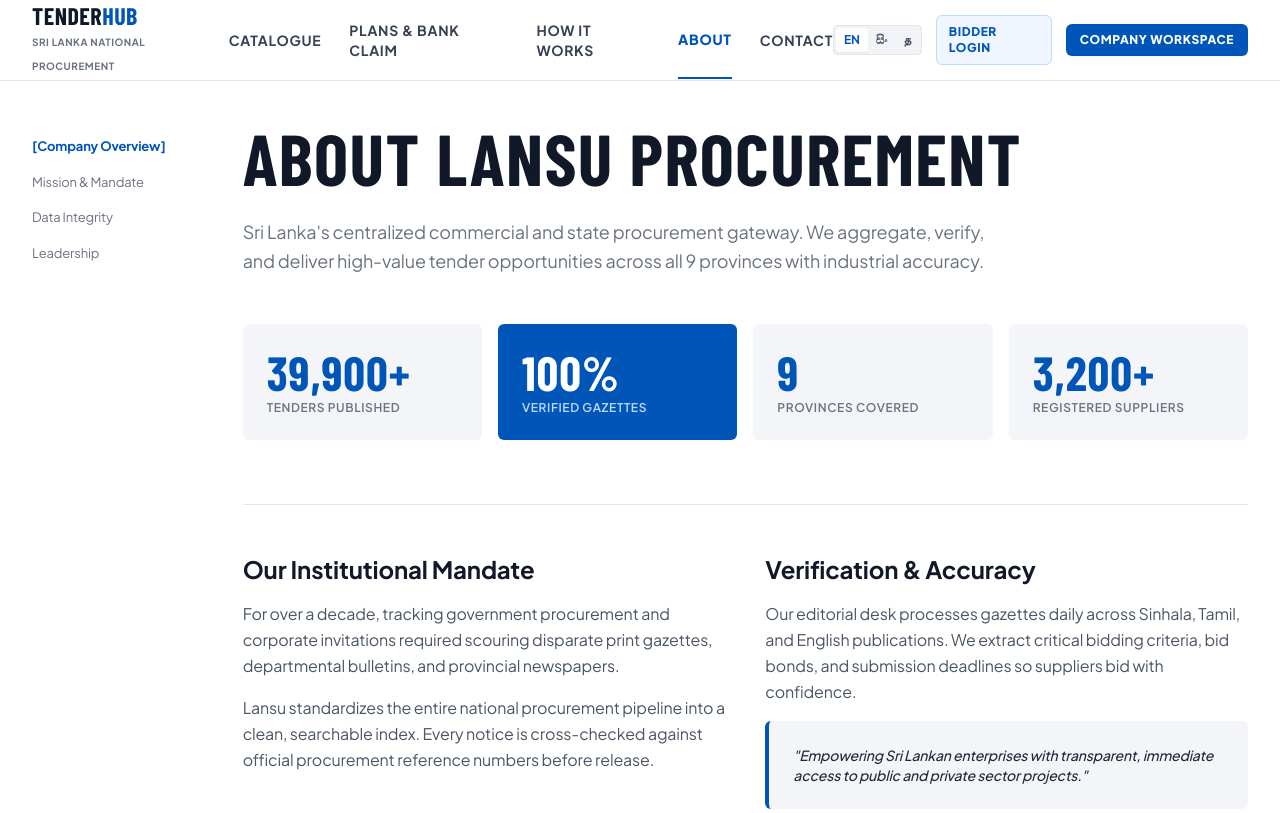
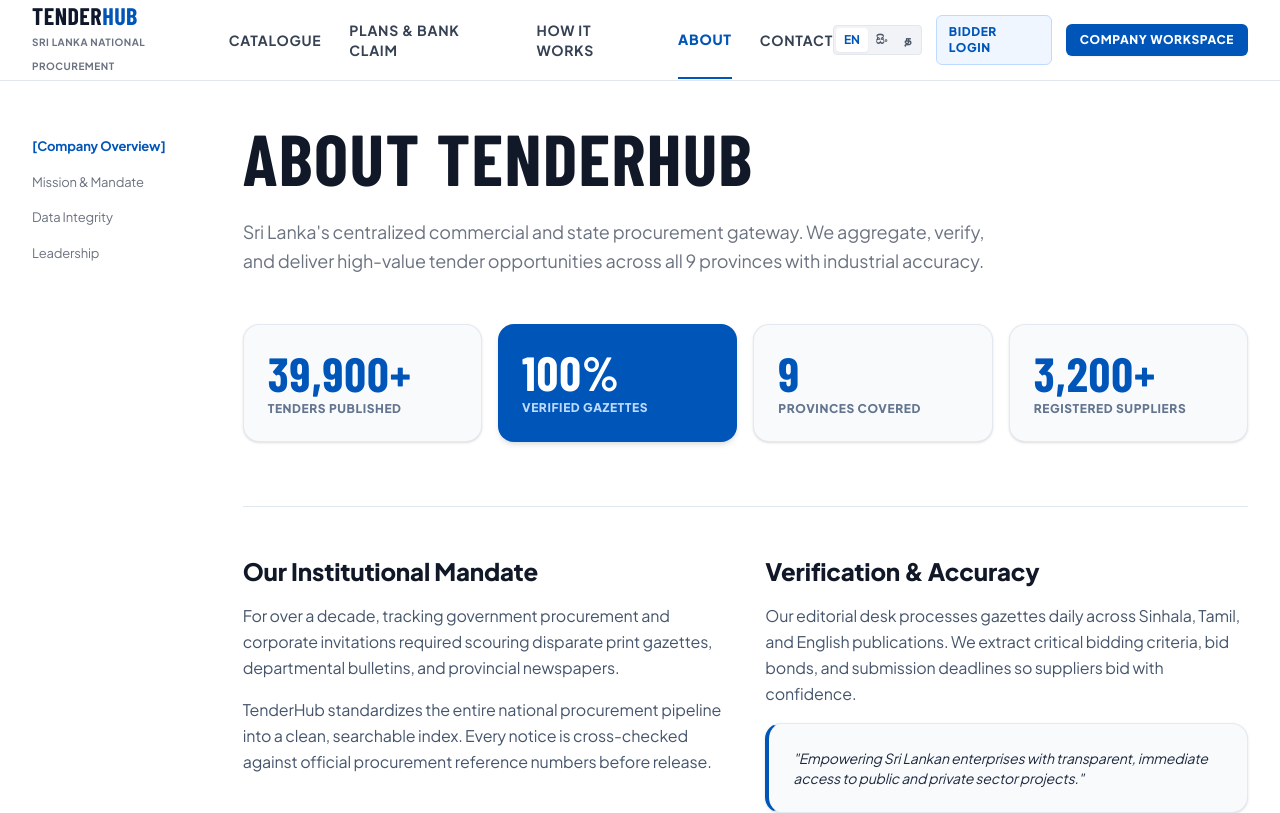
Before and after one commit to WAH-ISHAN/tender, a Next.js app in the folder web/: page /about-us in a window 1280 px wide. Shown: the top 813 px of the page. Built offline with nearby package versions, Linux system fonts and the light colour scheme; a web font is replaced by a local one.

Commit message:
feat: make About Us subnav interactive and modernize index panels

```diff
--- a/web/src/app/(public)/about-us/page.tsx
+++ b/web/src/app/(public)/about-us/page.tsx
@@ -1,71 +1,226 @@
+"use client";
+import { useState } from "react";
 import Link from "next/link";
 
+type AboutTab = "overview" | "mandate" | "integrity" | "leadership";
+
 export default function AboutUsPage() {
+  const [activeTab, setActiveTab] = useState<AboutTab>("overview");
+
   return (
     <div className="max-w-[1680px] mx-auto px-4 sm:px-6 lg:px-8 py-10">
       <div className="grid grid-cols-1 lg:grid-cols-12 gap-8 lg:gap-12 items-start">
 
-        {/* Left Subnav */}
-        <aside className="lg:col-span-2 hidden lg:flex flex-col gap-4 pt-4 text-[13px] text-[#6B7280]">
-          <Link href="#" className="text-[#0055B8] font-bold">[Company Overview]</Link>
-          <Link href="#" className="hover:text-[#0055B8] transition-colors">Mission &amp; Mandate</Link>
-          <Link href="#" className="hover:text-[#0055B8] transition-colors">Data Integrity</Link>
-          <Link href="#" className="hover:text-[#0055B8] transition-colors">Leadership</Link>
+        {/* Left Subnav (Interactive Functional Navigation) */}
+        <aside className="lg:col-span-2 hidden lg:flex flex-col gap-4 pt-4 text-[13px]">
+          <button
+            type="button"
+            onClick={() => setActiveTab("overview")}
+            className={`text-left transition-colors cursor-pointer ${
+              activeTab === "overview" ? "text-[#0055B8] font-bold" : "text-[#6B7280] hover:text-[#0055B8]"
+            }`}
+          >
+            {activeTab === "overview" ? "[Company Overview]" : "Company Overview"}
+          </button>
+
+          <button
+            type="button"
+            onClick={() => setActiveTab("mandate")}
+            className={`text-left transition-colors cursor-pointer ${
+              activeTab === "mandate" ? "text-[#0055B8] font-bold" : "text-[#6B7280] hover:text-[#0055B8]"
+            }`}
+          >
+            {activeTab === "mandate" ? "[Mission & Mandate]" : "Mission & Mandate"}
+          </button>
+
+          <button
+            type="button"
+            onClick={() => setActiveTab("integrity")}
+            className={`text-left transition-colors cursor-pointer ${
+              activeTab === "integrity" ? "text-[#0055B8] font-bold" : "text-[#6B7280] hover:text-[#0055B8]"
+            }`}
+          >
+            {activeTab === "integrity" ? "[Data Integrity]" : "Data Integrity"}
+          </button>
+
+          <button
+            type="button"
+            onClick={() => setActiveTab("leadership")}
+            className={`text-left transition-colors cursor-pointer ${
+              activeTab === "leadership" ? "text-[#0055B8] font-bold" : "text-[#6B7280] hover:text-[#0055B8]"
+            }`}
+          >
+            {activeTab === "leadership" ? "[Leadership]" : "Leadership"}
+          </button>
         </aside>
 
         {/* Main Content */}
         <main className="lg:col-span-10">
+
+          {/* Dynamic Header according to active tab */}
           <h1 className="font-display text-5xl sm:text-6xl md:text-7xl font-black text-[#111827] uppercase leading-none mb-6">
-            ABOUT LANSU PROCUREMENT
+            {activeTab === "overview" && "ABOUT TENDERHUB"}
+            {activeTab === "mandate" && "MISSION & MANDATE"}
+            {activeTab === "integrity" && "DATA INTEGRITY & SECURITY"}
+            {activeTab === "leadership" && "EXECUTIVE GOVERNANCE"}
           </h1>
+
           <p className="text-lg text-[#6B7280] max-w-3xl mb-12 font-normal leading-relaxed">
-            Sri Lanka's centralized commercial and state procurement gateway. We aggregate, verify, and deliver high-value tender opportunities across all 9 provinces with industrial accuracy.
+            {activeTab === "overview" &&
+              "Sri Lanka's centralized commercial and state procurement gateway. We aggregate, verify, and deliver high-value tender opportunities across all 9 provinces with industrial accuracy."}
+            {activeTab === "mandate" &&
+              "Standardizing public and private sector bidding across Sri Lanka through transparent, real-time national gazette aggregation and verified RFP indexing."}
+            {activeTab === "integrity" &&
+              "Every notice undergoes multi-stage verification across Sinhala, Tamil, and English publications with SHA-256 cryptographic document validation."}
+            {activeTab === "leadership" &&
+              "Directed by senior procurement intelligence specialists, legal compliance officers, and enterprise software architects based at World Trade Centre, Colombo."}
           </p>
 
+          {/* TAB 1: COMPANY OVERVIEW */}
+          {activeTab === "overview" && (
+            <div className="animate-fadeIn">
               {/* Metric Badges Grid */}
               <div className="grid grid-cols-2 md:grid-cols-4 gap-4 mb-16">
-            <div className="bg-[#F3F5F8] p-6 rounded-md">
+                <div className="bg-[#F8FAFC] border border-slate-200/90 p-6 rounded-2xl shadow-sm hover:shadow-md transition-all">
                   <div className="font-display text-4xl lg:text-5xl font-black text-[#0055B8]">39,900+</div>
-              <div className="text-xs text-gray-500 uppercase tracking-wider font-semibold mt-1">Tenders Published</div>
+                  <div className="text-xs text-slate-500 uppercase tracking-wider font-extrabold mt-1">Tenders Published</div>
                 </div>
-            <div className="bg-[#0055B8] text-white p-6 rounded-md">
+                <div className="bg-[#0055B8] text-white p-6 rounded-2xl shadow-md hover:shadow-lg transition-all">
                   <div className="font-display text-4xl lg:text-5xl font-black text-white">100%</div>
-              <div className="text-xs text-blue-200 uppercase tracking-wider font-semibold mt-1">Verified Gazettes</div>
+                  <div className="text-xs text-blue-200 uppercase tracking-wider font-extrabold mt-1">Verified Gazettes</div>
                 </div>
-            <div className="bg-[#F3F5F8] p-6 rounded-md">
+                <div className="bg-[#F8FAFC] border border-slate-200/90 p-6 rounded-2xl shadow-sm hover:shadow-md transition-all">
                   <div className="font-display text-4xl lg:text-5xl font-black text-[#0055B8]">9</div>
-              <div className="text-xs text-gray-500 uppercase tracking-wider font-semibold mt-1">Provinces Covered</div>
+                  <div className="text-xs text-slate-500 uppercase tracking-wider font-extrabold mt-1">Provinces Covered</div>
                 </div>
-            <div className="bg-[#F3F5F8] p-6 rounded-md">
+                <div className="bg-[#F8FAFC] border border-slate-200/90 p-6 rounded-2xl shadow-sm hover:shadow-md transition-all">
                   <div className="font-display text-4xl lg:text-5xl font-black text-[#0055B8]">3,200+</div>
-              <div className="text-xs text-gray-500 uppercase tracking-wider font-semibold mt-1">Registered Suppliers</div>
+                  <div className="text-xs text-slate-500 uppercase tracking-wider font-extrabold mt-1">Registered Suppliers</div>
                 </div>
               </div>
 
               {/* Editorial Story Section */}
-          <div className="grid grid-cols-1 md:grid-cols-2 gap-10 border-t border-[#E2E6ED] pt-12">
+              <div className="grid grid-cols-1 md:grid-cols-2 gap-10 border-t border-slate-200 pt-12">
                 <div>
-              <h2 className="text-2xl font-bold text-[#111827] mb-4">Our Institutional Mandate</h2>
-              <p className="text-gray-600 leading-relaxed mb-4">
+                  <h2 className="text-2xl font-black text-[#111827] mb-4">Our Institutional Mandate</h2>
+                  <p className="text-slate-600 font-normal leading-relaxed mb-4">
                     For over a decade, tracking government procurement and corporate invitations required scouring disparate print gazettes, departmental bulletins, and provincial newspapers.
                   </p>
-              <p className="text-gray-600 leading-relaxed">
-                Lansu standardizes the entire national procurement pipeline into a clean, searchable index. Every notice is cross-checked against official procurement reference numbers before release.
+                  <p className="text-slate-600 font-normal leading-relaxed">
+                    TenderHub standardizes the entire national procurement pipeline into a clean, searchable index. Every notice is cross-checked against official procurement reference numbers before release.
                   </p>
                 </div>
 
                 <div>
-              <h2 className="text-2xl font-bold text-[#111827] mb-4">Verification &amp; Accuracy</h2>
-              <p className="text-gray-600 leading-relaxed mb-4">
+                  <h2 className="text-2xl font-black text-[#111827] mb-4">Verification &amp; Accuracy</h2>
+                  <p className="text-slate-600 font-normal leading-relaxed mb-4">
                     Our editorial desk processes gazettes daily across Sinhala, Tamil, and English publications. We extract critical bidding criteria, bid bonds, and submission deadlines so suppliers bid with confidence.
                   </p>
-              <div className="bg-[#F3F5F8] p-6 rounded-md border-l-4 border-[#0055B8]">
-                <p className="text-sm font-medium text-gray-800 italic">
-                  "Empowering Sri Lankan enterprises with transparent, immediate access to public and private sector projects."
+                  <div className="bg-[#F8FAFC] p-6 rounded-2xl border border-slate-200/90 border-l-4 border-l-[#0055B8] shadow-sm">
+                    <p className="text-sm font-normal text-slate-800 italic">
+                      &quot;Empowering Sri Lankan enterprises with transparent, immediate access to public and private sector projects.&quot;
                     </p>
                   </div>
                 </div>
               </div>
+            </div>
+          )}
+
+          {/* TAB 2: MISSION & MANDATE */}
+          {activeTab === "mandate" && (
+            <div className="space-y-8 animate-fadeIn">
+              <div className="bg-white border border-slate-200/90 p-8 rounded-2xl shadow-sm">
+                <h2 className="text-2xl font-black text-[#111827] mb-4">National Procurement Modernization</h2>
+                <p className="text-slate-600 font-normal leading-relaxed mb-4">
+                  TenderHub acts as the bridge connecting public sector procurement authorities with competitive, qualified domestic and international contractors. Our mandate focuses on three core pillars:
+                </p>
+                <div className="grid grid-cols-1 sm:grid-cols-3 gap-6 pt-4">
+                  <div className="bg-[#F8FAFC] p-5 rounded-xl border border-slate-200">
+                    <div className="font-black text-[#0055B8] text-sm uppercase mb-1">1. Full Transparency</div>
+                    <p className="text-xs text-slate-600 font-normal leading-relaxed">Unbiased, direct publication of official state procurement without gatekeeping.</p>
+                  </div>
+                  <div className="bg-[#F8FAFC] p-5 rounded-xl border border-slate-200">
+                    <div className="font-black text-[#0055B8] text-sm uppercase mb-1">2. CIDA Alignment</div>
+                    <p className="text-xs text-slate-600 font-normal leading-relaxed">Standardized classification conforming to CIDA contractor grading and criteria.</p>
+                  </div>
+                  <div className="bg-[#F8FAFC] p-5 rounded-xl border border-slate-200">
+                    <div className="font-black text-[#0055B8] text-sm uppercase mb-1">3. Trilingual Reach</div>
+                    <p className="text-xs text-slate-600 font-normal leading-relaxed">Equal accessibility across Sinhala, Tamil, and English procurement sectors.</p>
+                  </div>
+                </div>
+              </div>
+            </div>
+          )}
+
+          {/* TAB 3: DATA INTEGRITY */}
+          {activeTab === "integrity" && (
+            <div className="space-y-8 animate-fadeIn">
+              <div className="bg-white border border-slate-200/90 p-8 rounded-2xl shadow-sm">
+                <h2 className="text-2xl font-black text-[#111827] mb-4">Multi-Stage Gazette Ingestion &amp; Verification</h2>
+                <p className="text-slate-600 font-normal leading-relaxed mb-6">
+                  Every tender published on TenderHub undergoes a rigorous 4-step quality assurance workflow to ensure 100% legal reliability:
+                </p>
+                <div className="space-y-4 text-xs sm:text-sm">
+                  <div className="p-4 bg-[#F8FAFC] rounded-xl border border-slate-200 flex items-start gap-3">
+                    <span className="w-6 h-6 rounded-full bg-[#0055B8] text-white flex items-center justify-center font-bold shrink-0 text-xs">1</span>
+                    <div>
+                      <strong className="text-slate-900 font-black block">Original Source Mirroring</strong>
+                      <span className="text-slate-600 font-normal">Direct capture from Department of Government Printing gazettes, state ministries, and municipal authorities.</span>
+                    </div>
+                  </div>
+                  <div className="p-4 bg-[#F8FAFC] rounded-xl border border-slate-200 flex items-start gap-3">
+                    <span className="w-6 h-6 rounded-full bg-[#0055B8] text-white flex items-center justify-center font-bold shrink-0 text-xs">2</span>
+                    <div>
+                      <strong className="text-slate-900 font-black block">Reference Number &amp; Budget Validation</strong>
+                      <span className="text-slate-600 font-normal">Procurement officers cross-verify contract codes, bid bond amounts, and submission cutoff hours.</span>
+                    </div>
+                  </div>
+                  <div className="p-4 bg-[#F8FAFC] rounded-xl border border-slate-200 flex items-start gap-3">
+                    <span className="w-6 h-6 rounded-full bg-[#0055B8] text-white flex items-center justify-center font-bold shrink-0 text-xs">3</span>
+                    <div>
+                      <strong className="text-slate-900 font-black block">Cryptographic File Integrity</strong>
+                      <span className="text-slate-600 font-normal">Official BOQ, RFP, and bidding documents are stored with SHA-256 checksums to prevent tampering.</span>
+                    </div>
+                  </div>
+                </div>
+              </div>
+            </div>
+          )}
+
+          {/* TAB 4: LEADERSHIP */}
+          {activeTab === "leadership" && (
+            <div className="space-y-8 animate-fadeIn">
+              <div className="bg-white border border-slate-200/90 p-8 rounded-2xl shadow-sm">
+                <h2 className="text-2xl font-black text-[#111827] mb-6">Operations &amp; Editorial Directorate</h2>
+                <div className="grid grid-cols-1 sm:grid-cols-2 gap-6">
+                  <div className="p-6 bg-[#F8FAFC] rounded-2xl border border-slate-200">
+                    <div className="text-base font-black text-slate-900">National Procurement Operations</div>
+                    <div className="text-xs font-bold text-[#0055B8] uppercase tracking-wider mb-2">Central Desk · Colombo 01</div>
+                    <p className="text-xs text-slate-600 font-normal leading-relaxed">
+                      Oversees day-to-day data intake, ministry communication, and bidder support across all nine provinces.
+                    </p>
+                  </div>
+                  <div className="p-6 bg-[#F8FAFC] rounded-2xl border border-slate-200">
+                    <div className="text-base font-black text-slate-900">Gazette Verification Desk</div>
+                    <div className="text-xs font-bold text-[#0055B8] uppercase tracking-wider mb-2">Editorial Compliance · Sri Lanka</div>
+                    <p className="text-xs text-slate-600 font-normal leading-relaxed">
+                      Specialized trilingual editorial team responsible for extracting technical criteria and legal tender parameters.
+                    </p>
+                  </div>
+                </div>
+
+                <div className="mt-8 pt-6 border-t border-slate-200 flex items-center justify-between">
+                  <span className="text-xs font-bold text-slate-500">Need institutional coordination?</span>
+                  <Link
+                    href="/contact-us"
+                    className="bg-[#0055B8] hover:bg-[#004394] text-white text-xs font-black px-5 py-2.5 rounded-xl transition-all shadow-sm"
+                  >
+                    Contact Directorate &rarr;
+                  </Link>
+                </div>
+              </div>
+            </div>
+          )}
 
         </main>
       </div>
```
Lines whose indentation alone changed are shown as unchanged.
